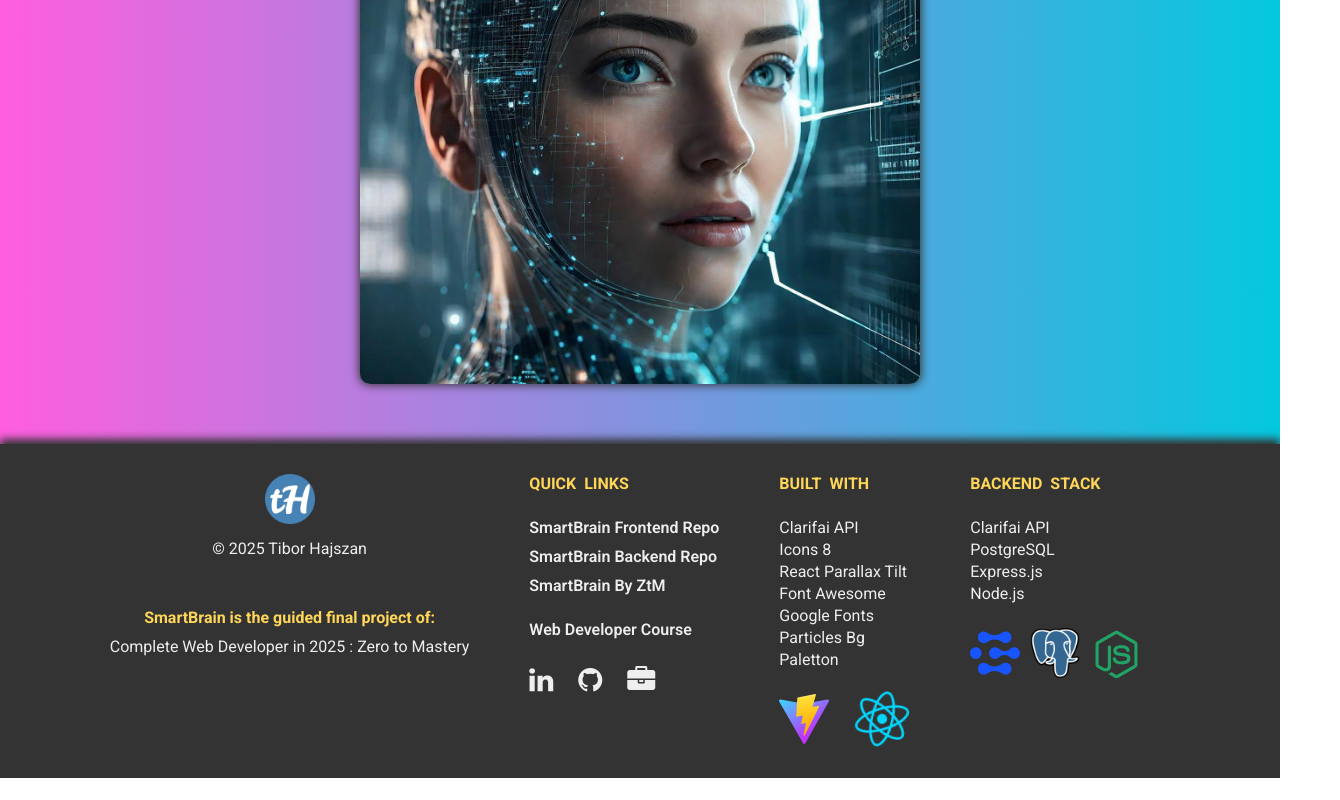
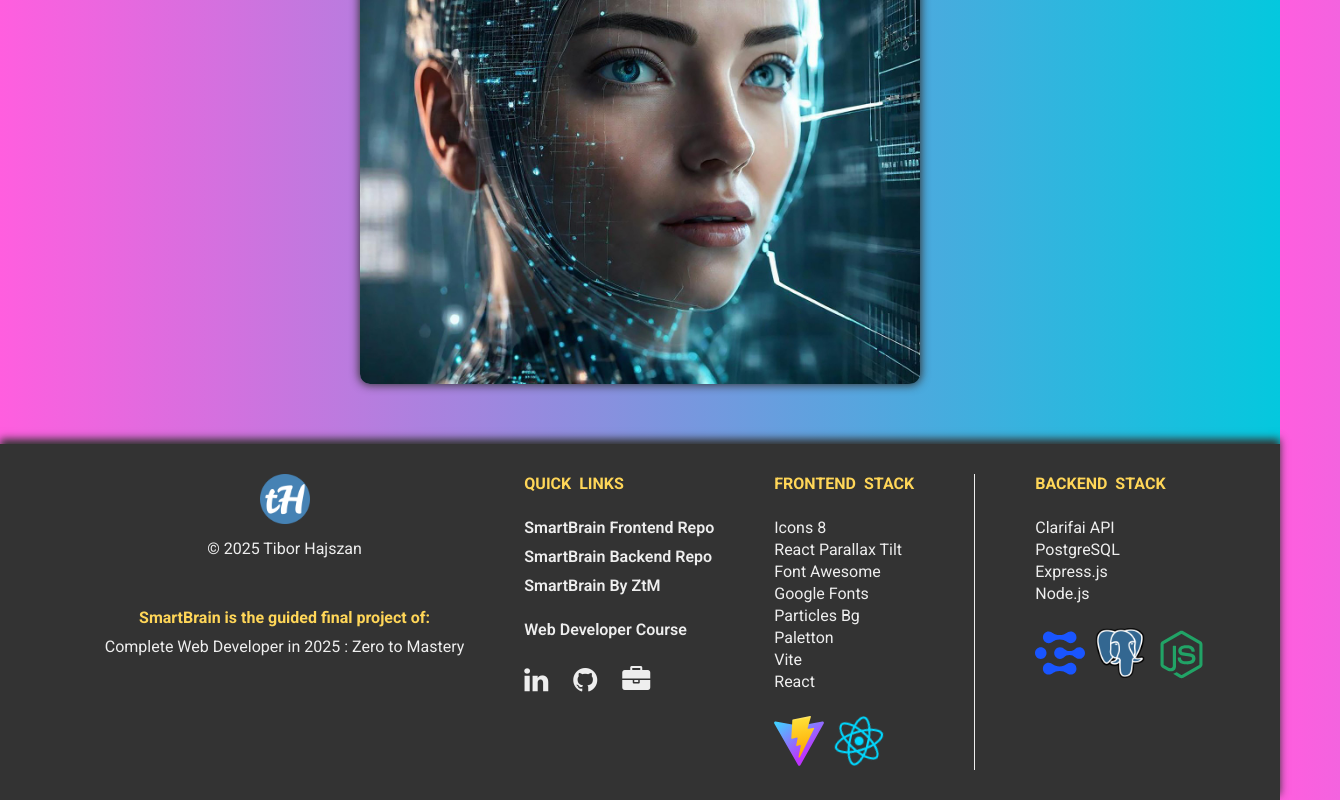
Before and after one commit to tiborhajszan/smartbrain, a React (Vite) app: page / in a window 1280 px wide. Shown: the part 726-1526 px from the top of the page, 1340 px wide, since content can reach past the window. Before the commit the page ends 1504 px from the top, so only its background shows below. Built offline with nearby package versions, Linux system fonts and the light colour scheme.

Commit message:
FrontEnd Stack : edited component.

```diff
--- a/src/footer/BackEnd.jsx
+++ b/src/footer/BackEnd.jsx
@@ -12,7 +12,7 @@ import "./BackEnd.css";
 
 export default function BackEnd() {
 
-  // backend stack -----------------------------------------------------------------------------------------------------
+  // back end stack ----------------------------------------------------------------------------------------------------
 
   const backendArray = [
     {key: "be1", href: "https://www.clarifai.com", text: "Clarifai API"},
--- a/src/footer/FooterBar.css
+++ b/src/footer/FooterBar.css
@@ -5,16 +5,16 @@
 
 footer {
   box-shadow: 0 -5px 8px #333;
-  padding: 30px;
   background-color: #333;
 }
 
 footer > div {
   width: 100%;
-  max-width: 1440px;
+  max-width: calc(1440px - 60px);
   display: flex;
   flex-wrap: wrap;
   margin: 0 auto;
+  padding: 30px;
   justify-content: center;
   align-items: flex-start;
   gap: 60px;
--- a/src/footer/FooterBar.jsx
+++ b/src/footer/FooterBar.jsx
@@ -5,7 +5,7 @@
 
 import Copyright from "./Copyright.jsx";
 import Links from "./Links.jsx";
-import Tools from "./Tools.jsx";
+import FrontEnd from "./FrontEnd.jsx";
 import BackEnd from "./BackEnd.jsx";
 import "./FooterBar.css";
 
@@ -17,7 +17,7 @@ export default function FooterBar() {
       <div>
         <Copyright />
         <Links />
-        <Tools />
+        <FrontEnd />
         <BackEnd />
       </div>
     </footer>
--- /dev/null
+++ b/src/footer/FrontEnd.css
@@ -0,0 +1,64 @@
+/*######################################################################################################################
+##  Complete Web Developer in 2025: Zero to Mastery
+##  Final Project | SmartBrain | Front End Component Styles
+######################################################################################################################*/
+
+.front-end { /*-------------------------------------------------------------------------------------------------------*/
+  width: 200px;
+  border-right: 1px solid #eee;
+}
+
+.front-end > p { /*---------------------------------------------------------------------------------------------------*/
+  margin-bottom: 25px;
+  color: #ffd658;
+  font-size: 16px;font-weight: 700;
+  text-transform: uppercase;
+}
+
+.front-end > ul { /*--------------------------------------------------------------------------------------------------*/
+  list-style: none;
+}
+.front-end > ul > li {
+  margin-bottom: 3px;
+}
+.front-end > ul > li:last-child {
+  margin-bottom: 25px;
+}
+/* @media only screen and (max-width: 500px) { .tools p, .tools li {
+  text-align: center;
+}} */
+.front-end > ul a {
+  color: #eee;
+  font-size: 16px;
+  font-weight: 400;
+  text-decoration: none;
+}
+.front-end > ul a:hover {
+  color: #6aa0cc;
+}
+.front-end > ul a:active {
+  color: #ff8a58;
+}
+
+.front-end > div { /*-------------------------------------------------------------------------------------------------*/
+  display: flex;
+  justify-content: flex-start;
+  gap: 10px;
+}
+/* @media only screen and (max-width: 500px) { .tools div {
+  justify-content: center;
+}} */
+.front-end > div img {
+  width: 50px;
+  height: 50px;
+}
+.front-end > div img:hover {
+  filter: drop-shadow(0 0 10px steelblue);
+}
+@keyframes logo-spin {
+  from {transform: rotate(0deg);}
+  to {transform: rotate(360deg);}
+}
+.front-end > div > a:last-child > img {
+  animation: logo-spin 20s linear infinite;
+}
--- /dev/null
+++ b/src/footer/FrontEnd.jsx
@@ -0,0 +1,41 @@
+//######################################################################################################################
+//  Complete Web Developer in 2025: Zero to Mastery
+//  Final Project | SmartBrain | Front End Component Logic
+//######################################################################################################################
+
+import viteLogo from "/src/assets/vite.svg";
+import reactLogo from "/src/assets/react.svg";
+import "./FrontEnd.css";
+
+// front end component renderer ########################################################################################
+
+export default function FrontEnd() {
+
+  // front end stack ---------------------------------------------------------------------------------------------------
+
+  const frontendArray = [
+    {key: "fe1", href: "https://icons8.com", text: "Icons 8"},
+    {key: "fe2", href: "https://www.npmjs.com/package/react-parallax-tilt", text: "React Parallax Tilt"},
+    {key: "fe3", href: "https://fontawesome.com", text: "Font Awesome"},
+    {key: "fe4", href: "https://fonts.google.com/specimen/Roboto", text: "Google Fonts"},
+    {key: "fe5", href: "https://www.npmjs.com/package/particles-bg", text: "Particles Bg"},
+    {key: "fe6", href: "https://paletton.com", text: "Paletton"},
+    {key: "fe7", href: "https://vite.dev", text: "Vite"},
+    {key: "fe8", href: "https://react.dev", text: "React"}
+  ];
+
+  // rendering component -----------------------------------------------------------------------------------------------
+
+  return (
+    <div className="front-end">
+      <p>Frontend&nbsp;&nbsp;Stack</p>
+      <ul>{frontendArray.map(tool => {
+        return <li key={tool.key}><a href={tool.href} target="_blank">{tool.text}</a></li>;
+      })}</ul>
+      <div>
+        <a href="https://vite.dev" target="_blank"><img src={viteLogo} alt="Vite Logo" /></a>
+        <a href="https://react.dev" target="_blank"><img src={reactLogo} alt="React Logo" /></a>
+      </div>
+    </div>
+  );
+};
--- a/src/footer/Tools.css
+++ /dev/null
@@ -1,56 +0,0 @@
-/*######################################################################################################################
-##  Complete Web Developer in 2025: Zero to Mastery
-##  Final Project | SmartBrain | Tools Component Styles
-######################################################################################################################*/
-
-.tools p { /*---------------------------------------------------------------------------------------------------------*/
-  margin-bottom: 25px;
-  color: #ffd658; font-size: 16px; font-weight: 700; text-transform: uppercase;
-}
-
-.tools ul { /*--------------------------------------------------------------------------------------------------------*/
-  list-style: none;
-}
-.tools li {
-  margin-bottom: 3px;
-}
-.tools li:last-of-type {
-  margin-bottom: 25px;
-}
-@media only screen and (max-width: 500px) { .tools p, .tools li {
-  text-align: center;
-}}
-
-.tools a { /*---------------------------------------------------------------------------------------------------------*/
-  color: #eee; font-size: 16px; font-weight: 400; text-decoration: none;
-}
-.tools a:hover {
-  color: #6aa0cc;
-}
-.tools a:active {
-  color: #ff8a58;
-}
-
-.tools div { /*-------------------------------------------------------------------------------------------------------*/
-  display: flex;
-  justify-content: flex-start; gap: 25px;
-}
-@media only screen and (max-width: 500px) { .tools div {
-  justify-content: center;
-}}
-.tools div img {
-  height: 50px;
-}
-@keyframes logo-spin {
-  from {
-    transform: rotate(0deg);
-  } to {
-    transform: rotate(360deg);
-  }
-}
-.tools div a:last-of-type img {
-  animation: logo-spin 20s linear infinite;
-}
-.tools div img:hover {
-  filter: drop-shadow(0 0 10px steelblue);
-}
--- a/src/footer/Tools.jsx
+++ /dev/null
@@ -1,40 +0,0 @@
-//######################################################################################################################
-//  Complete Web Developer in 2025: Zero to Mastery
-//  Final Project | SmartBrain | Tools Component Logic
-//######################################################################################################################
-
-import viteLogo from "/src/assets/vite.svg";
-import reactLogo from "/src/assets/react.svg";
-import "./Tools.css";
-
-// tools component renderer ############################################################################################
-
-export default function Tools() {
-
-  // tools list --------------------------------------------------------------------------------------------------------
-
-  const toolsArray = [
-    {key: "t1", href: "https://www.clarifai.com", text: "Clarifai API"},
-    {key: "t2", href: "https://icons8.com", text: "Icons 8"},
-    {key: "t3", href: "https://www.npmjs.com/package/react-parallax-tilt", text: "React Parallax Tilt"},
-    {key: "t4", href: "https://fontawesome.com", text: "Font Awesome"},
-    {key: "t5", href: "https://fonts.google.com/specimen/Roboto", text: "Google Fonts"},
-    {key: "t6", href: "https://www.npmjs.com/package/particles-bg", text: "Particles Bg"},
-    {key: "t7", href: "https://paletton.com", text: "Paletton"}
-  ];
-
-  // rendering component -----------------------------------------------------------------------------------------------
-
-  return (
-    <div className="tools">
-      <p>Built&nbsp;&nbsp;With</p>
-      <ul>{toolsArray.map(tool => {
-        return <li key={tool.key}><a href={tool.href} target="_blank">{tool.text}</a></li>;
-      })}</ul>
-      <div>
-        <a href="https://vite.dev" target="_blank"><img src={viteLogo} alt="Vite Logo" /></a>
-        <a href="https://react.dev" target="_blank"><img src={reactLogo} alt="React Logo" /></a>
-      </div>
-    </div>
-  );
-};
```
